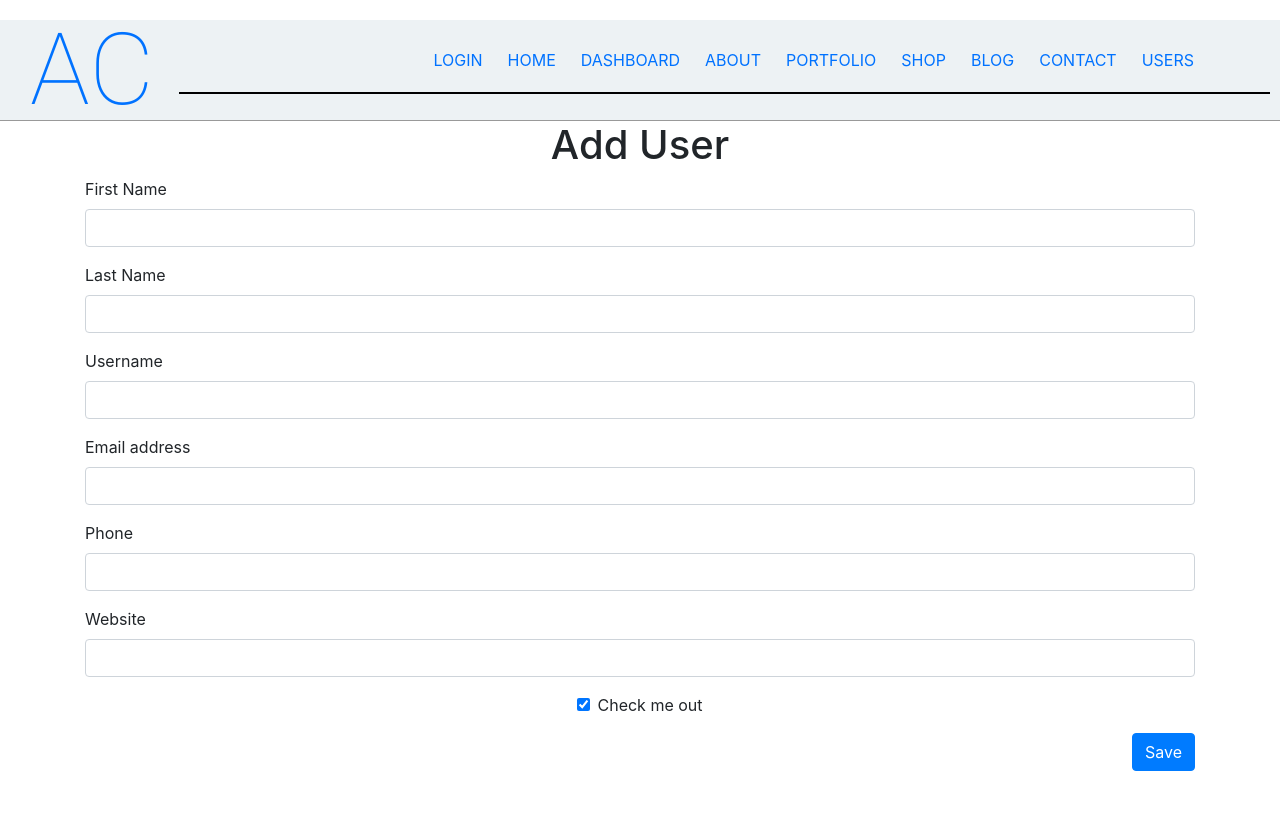
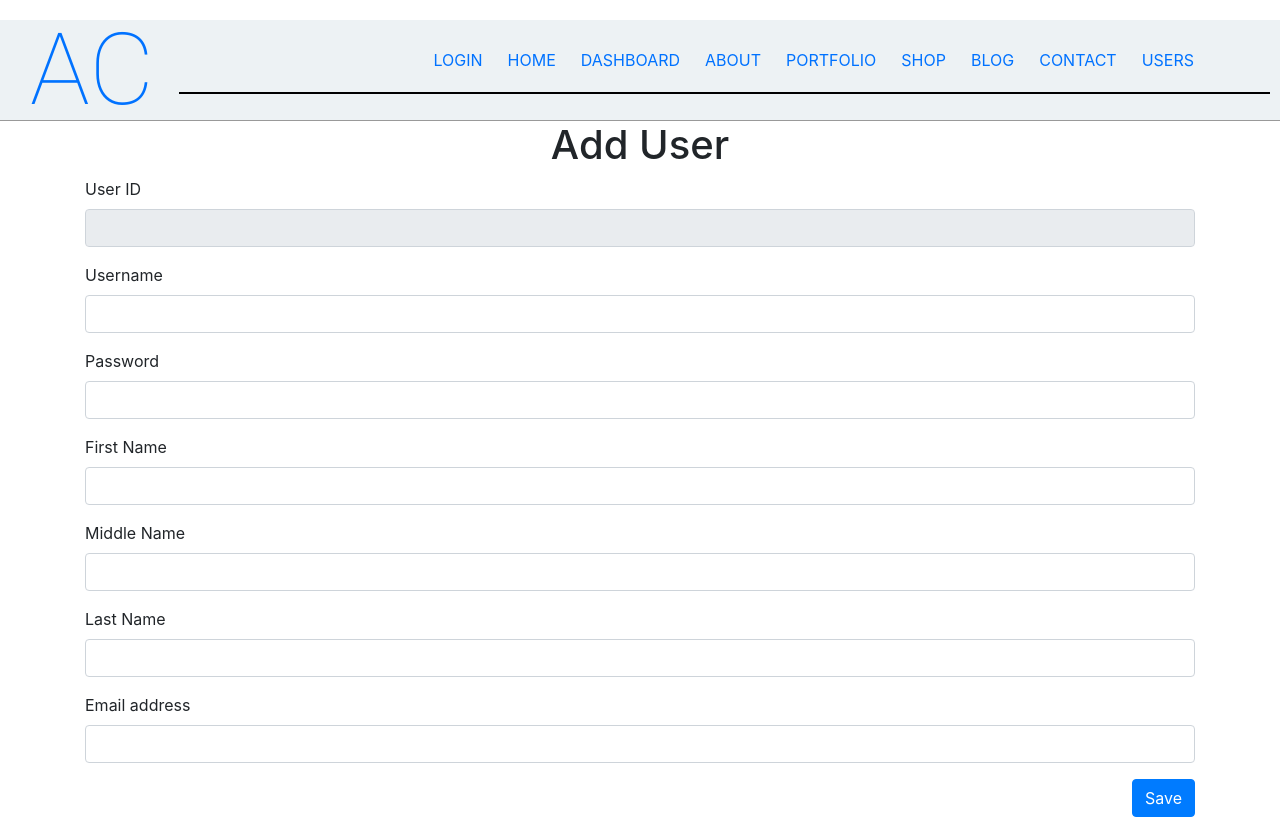
Before and after one commit to alanchavezt/AlanReact, a React app: page /users/create in a window 1280 px wide. Built offline with nearby package versions, Linux system fonts and the light colour scheme.

Commit message:
adding view, edit, and list for user route

```diff
--- a/src/components/users/UserEditEntry.jsx
+++ b/src/components/users/UserEditEntry.jsx
@@ -25,16 +25,43 @@ export default class UserEditEntry extends React.Component {
         this.setState({user});
     }
 
+    handleSave = (e) => {
+        const user = this.state.user;
+
+        this.userService.updateUser(user).then(data => {
+            this.setState({user: data});
+            window.location.href = "/users";
+        });
+    }
+
+    isFormValid = () => {
+        let formData = this.state.user;
+
+        if (!formData.username) {
+            return false;
+        }
+        if (!formData.password) {
+            return false;
+        }
+        if (!formData.firstName) {
+            return false;
+        }
+        if (!formData.lastName) {
+            return false;
+        }
+        return true;
+    }
+
     render () {
         if (!this.state.user) {
             return <Loading />
         }
         return (
-            <div className="container">
+            <div className="container" style={{padding: "40px"}}>
                 <h1>Edit User</h1>
                 <UserFormEntry user={this.state.user} onChange={this.onFormChange}/>
                 <div className="form-group">
-                    <button type="button" className="btn btn-primary float-right">Save</button>
+                    <button type="button" className="btn btn-primary float-right" onClick={this.handleSave} disabled={!this.isFormValid()}>Save</button>
                     <button type="button" className="btn btn-danger float-right">Delete</button>
                 </div>
             </div>
--- a/src/components/users/UserFormEntry.jsx
+++ b/src/components/users/UserFormEntry.jsx
@@ -27,27 +27,46 @@ export default class UserFormEntry extends React.Component {
         return (
             <form onChange={this.onFormChange}>
                 <InputText
+                    label="User ID"
+                    id="userId"
+                    name="userId"
+                    value={this.props.user.userId}
+                    readOnly={true}
+                />
+                <InputText
+                    label="Username"
+                    id="username"
+                    name="username"
+                    value={this.props.user.username}
+                    required={true}
+                />
+                <InputText
+                    label="Password"
+                    id="password"
+                    name="password"
+                    value={this.props.user.password}
+                    required={true}
+                />
+                <InputText
                     label="First Name"
+                    type="password"
                     id="firstName"
                     name="firstName"
-                    value={this.props.user.firstName || this.props.user.name}
-                    // onChange={this.onFormChange}
+                    value={this.props.user.firstName}
+                    required={true}
+                />
+                <InputText
+                    label="Middle Name"
+                    id="middleName"
+                    name="middleName"
+                    value={this.props.user.middleName}
                     required={true}
                 />
                 <InputText
                     label="Last Name"
                     id="lastName"
                     name="lastName"
-                    value={this.props.user.lastName || ""}
-                    // onChange={this.onFormChange}
-                    required={true}
-                />
-                <InputText
-                    label="Username"
-                    id="username"
-                    name="username"
-                    value={this.props.user.username}
-                    // onChange={this.onFormChange}
+                    value={this.props.user.lastName}
                     required={true}
                 />
                 <InputText
@@ -55,44 +74,31 @@ export default class UserFormEntry extends React.Component {
                     id="email"
                     name="email"
                     value={this.props.user.email}
-                    // onChange={this.onFormChange}
                     required={true}
                 />
-
-                {/*<div className="form-group">*/}
-                {/*    <label className="float-left" htmlFor="email">Email address</label>*/}
-                {/*    <input type="email" className="form-control" id="email" aria-describedby="emailHelp" value={this.props.user.email}/>*/}
-                {/*    <small id="emailHelp" className="form-text text-muted float-right">We'll never share your email with*/}
-                {/*        anyone else.</small>*/}
-                {/*</div>*/}
-                {/*<div className="form-group">*/}
-                {/*    <label className="float-left" htmlFor="password">Password</label>*/}
-                {/*    <input type="password" className="form-control" id="password"/>*/}
-                {/*</div>*/}
-
-                <InputText
-                    label="Phone"
-                    id="phone"
-                    name="phone"
-                    value={this.props.user.phone}
-                    onChange={this.onFormChange}
-                    required={true}
-                />
-                <InputText
-                    label="Website"
-                    id="website"
-                    name="website"
-                    value={this.props.user.website}
-                    onChange={this.onFormChange}
-                    required={true}
-                />
-                <CheckBox
-                    label="Check me out"
-                    id="checkMeOut"
-                    name="checkMeOut"
-                    checked={true}
-                    onChange={this.onFormChange}
-                />
+                {/*<InputText*/}
+                {/*    label="Phone"*/}
+                {/*    id="phone"*/}
+                {/*    name="phone"*/}
+                {/*    value={this.props.user.phone}*/}
+                {/*    onChange={this.onFormChange}*/}
+                {/*    required={true}*/}
+                {/*/>*/}
+                {/*<InputText*/}
+                {/*    label="Website"*/}
+                {/*    id="website"*/}
+                {/*    name="website"*/}
+                {/*    value={this.props.user.website}*/}
+                {/*    onChange={this.onFormChange}*/}
+                {/*    required={true}*/}
+                {/*/>*/}
+                {/*<CheckBox*/}
+                {/*    label="Check me out"*/}
+                {/*    id="checkMeOut"*/}
+                {/*    name="checkMeOut"*/}
+                {/*    checked={true}*/}
+                {/*    onChange={this.onFormChange}*/}
+                {/*/>*/}
             </form>
         );
     }
--- a/src/components/users/UserListEntry.jsx
+++ b/src/components/users/UserListEntry.jsx
@@ -30,7 +30,7 @@ export default class UserListEntry extends React.Component {
             return <Loading />
         }
         return (
-            <div className="container">
+            <div className="container" style={{padding: "40px"}}>
                 <div className="row row-cols-2">
                     <div className="col"><h1 className="float-left">User List</h1></div>
                     <div className="col">
@@ -64,7 +64,7 @@ export default class UserListEntry extends React.Component {
                             <td>{user.lastName}</td>
                             <td>{user.email}</td>
                             <td>
-                                <Link to={`users/${user.id}/edit`}>
+                                <Link to={`users/${user.userId}/edit`}>
                                     <svg xmlns="http://www.w3.org/2000/svg" width="16" height="16" fill="currentColor" className="bi bi-pencil" viewBox="0 0 16 16">
                                         <path
                                             d="M12.146.146a.5.5 0 0 1 .708 0l3 3a.5.5 0 0 1 0 .708l-10 10a.5.5 0 0 1-.168.11l-5 2a.5.5 0 0 1-.65-.65l2-5a.5.5 0 0 1 .11-.168l10-10zM11.207 2.5L13.5 4.793 14.793 3.5 12.5 1.207 11.207 2.5zm1.586 3L10.5 3.207 4 9.707V10h.5a.5.5 0 0 1 .5.5v.5h.5a.5.5 0 0 1 .5.5v.5h.293l6.5-6.5zm-9.761 5.175l-.106.106-1.528 3.821 3.821-1.528.106-.106A.5.5 0 0 1 5 12.5V12h-.5a.5.5 0 0 1-.5-.5V11h-.5a.5.5 0 0 1-.468-.325z"/>
--- a/src/components/users/UserService.js
+++ b/src/components/users/UserService.js
@@ -2,23 +2,25 @@ import axios from 'axios';
 
 export default class UserService {
 
-    // saveUser(user) {
-    //     return axios.post('https://api/users/' + user).then(res => res.data);
+    apiEndpoint = "/REST/users";
+
+    // createUser(user) {
+    //     return axios.post(`/REST/users`, user).then(res => res.data);
     // }
 
     getUser(userId) {
-        return axios.get(`https://jsonplaceholder.typicode.com/users/${userId}`).then(res => res.data);
+        return axios.get(`/REST/users/${userId}`).then(res => res.data);
     }
 
     getUsers() {
-        return axios.get(`/REST/usersdb`).then(res => res.data);
+        return axios.get(`/REST/users`).then(res => res.data);
     }
 
-    // updateUser(user) {
-    //     return axios.put('https://api/users/' + user).then(res => res.data);
-    // }
-    //
+    updateUser(user) {
+        return axios.put(`${this.apiEndpoint}/${user.userId}`, user).then(res => res.data);
+    }
+
     // deleteUser(userId) {
-    //     return axios.delete('https://api/users/' + userId).then(res => res.data);
+    //     return axios.delete(`/REST/users/`${userId}).then(res => res.data);
     // }
 }
--- a/src/components/users/UserViewEntry.jsx
+++ b/src/components/users/UserViewEntry.jsx
@@ -25,20 +25,32 @@ export default class UserViewEntry extends React.Component {
             return <Loading />
         }
         return (
-            <div className="container">
+            <div className="container" style={{padding: "40px"}}>
                 <h1>User</h1>
                 <form>
                     <div className="form-group">
-                        <label className="float-left" htmlFor="firstName">Name</label>
-                        <input type="text" className="form-control" id="firstName" value={this.state.user.name} readOnly={true}/>
+                        <label className="float-left" htmlFor="userId">User ID</label>
+                        <input type="text" className="form-control" id="userId" value={this.state.user.userId} readOnly={true}/>
                     </div>
-                    {/*<div className="form-group">*/}
-                    {/*    <label className="float-left" htmlFor="lastName">Last Name</label>*/}
-                    {/*    <input type="text" className="form-control" id="lastName"/>*/}
-                    {/*</div>*/}
                     <div className="form-group">
                         <label className="float-left" htmlFor="username">Username</label>
                         <input type="text" className="form-control" id="username" value={this.state.user.username} readOnly={true}/>
+                    </div>
+                    <div className="form-group">
+                        <label className="float-left" htmlFor="password">Password</label>
+                        <input type="password" className="form-control" id="password" value={this.state.user.password} readOnly={true}/>
+                    </div>
+                    <div className="form-group">
+                        <label className="float-left" htmlFor="firstName">First Name</label>
+                        <input type="text" className="form-control" id="firstName" value={this.state.user.firstName} readOnly={true}/>
+                    </div>
+                    <div className="form-group">
+                        <label className="float-left" htmlFor="middleName">Middle Name</label>
+                        <input type="text" className="form-control" id="middleName" value={this.state.user.middleName} readOnly={true}/>
+                    </div>
+                    <div className="form-group">
+                        <label className="float-left" htmlFor="lastName">Last Name</label>
+                        <input type="text" className="form-control" id="lastName"value={this.state.user.lastName} readOnly={true}/>
                     </div>
                     <div className="form-group">
                         <label className="float-left" htmlFor="email">Email address</label>
@@ -46,17 +58,13 @@ export default class UserViewEntry extends React.Component {
                         <small id="emailHelp" className="form-text text-muted float-right">We'll never share your email
                             with anyone else.</small>
                     </div>
-                    <div className="form-group">
-                        <label className="float-left" htmlFor="phone">Phone</label>
-                        <input type="text" className="form-control" id="phone" value={this.state.user.phone} readOnly={true}/>
-                    </div>
-                    <div className="form-group">
-                        <label className="float-left" htmlFor="website">Website</label>
-                        <input type="text" className="form-control" id="website" value={this.state.user.website} readOnly={true}/>
-                    </div>
                     {/*<div className="form-group">*/}
-                    {/*    <label className="float-left" htmlFor="password">Password</label>*/}
-                    {/*    <input type="password" className="form-control" id="password"/>*/}
+                    {/*    <label className="float-left" htmlFor="phone">Phone</label>*/}
+                    {/*    <input type="text" className="form-control" id="phone" value={this.state.user.phone} readOnly={true}/>*/}
+                    {/*</div>*/}
+                    {/*<div className="form-group">*/}
+                    {/*    <label className="float-left" htmlFor="website">Website</label>*/}
+                    {/*    <input type="text" className="form-control" id="website" value={this.state.user.website} readOnly={true}/>*/}
                     {/*</div>*/}
                 </form>
             </div>
```
Also changed, not shown: server.js (+39 -5 lines).
